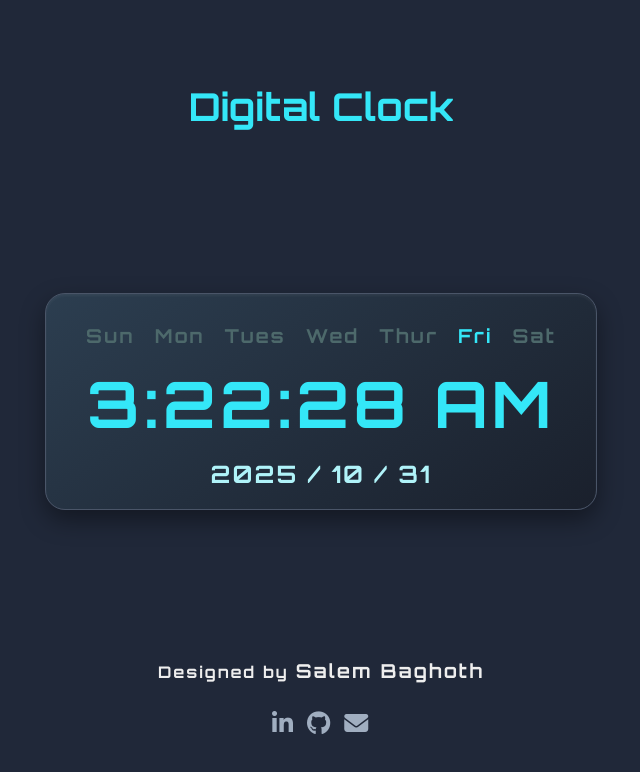
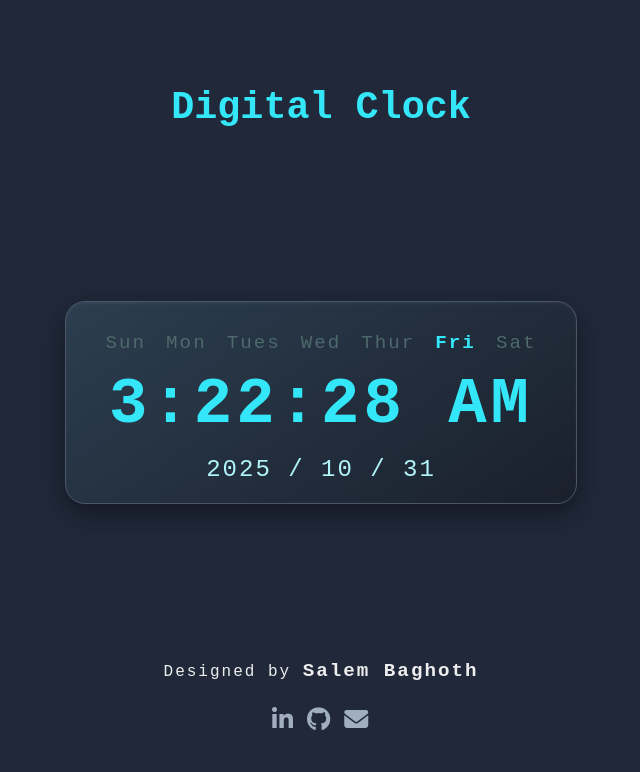
Before and after one commit to salem83-Dev/Digital-Clock, a plain HTML site: page index.html in a window 1280 px wide. Shown: the whole page, without its empty margins (319-959 px from the left). Drawn offline with Linux system fonts and the light colour scheme.

Commit message:
Refactor CSS for global styles and background
Removed font import and added global box model styles.

```diff
--- a/style.css
+++ b/style.css
@@ -1,10 +1,16 @@
-@import url('https://fonts.googleapis.com/css2?family=Orbitron:wght@700&display=swap');
+* {
+padding: 0;
+margin: 0;
+box-sizing: border-box;
+}
+
+
 
 body {
     background-color: #202839;
     display: grid;
     place-items: center;
-    min-height: 100vh;
+    height: 100vh;
     margin: 0;
     font-family: 'Orbitron', 'Courier New', monospace;
 }
```
